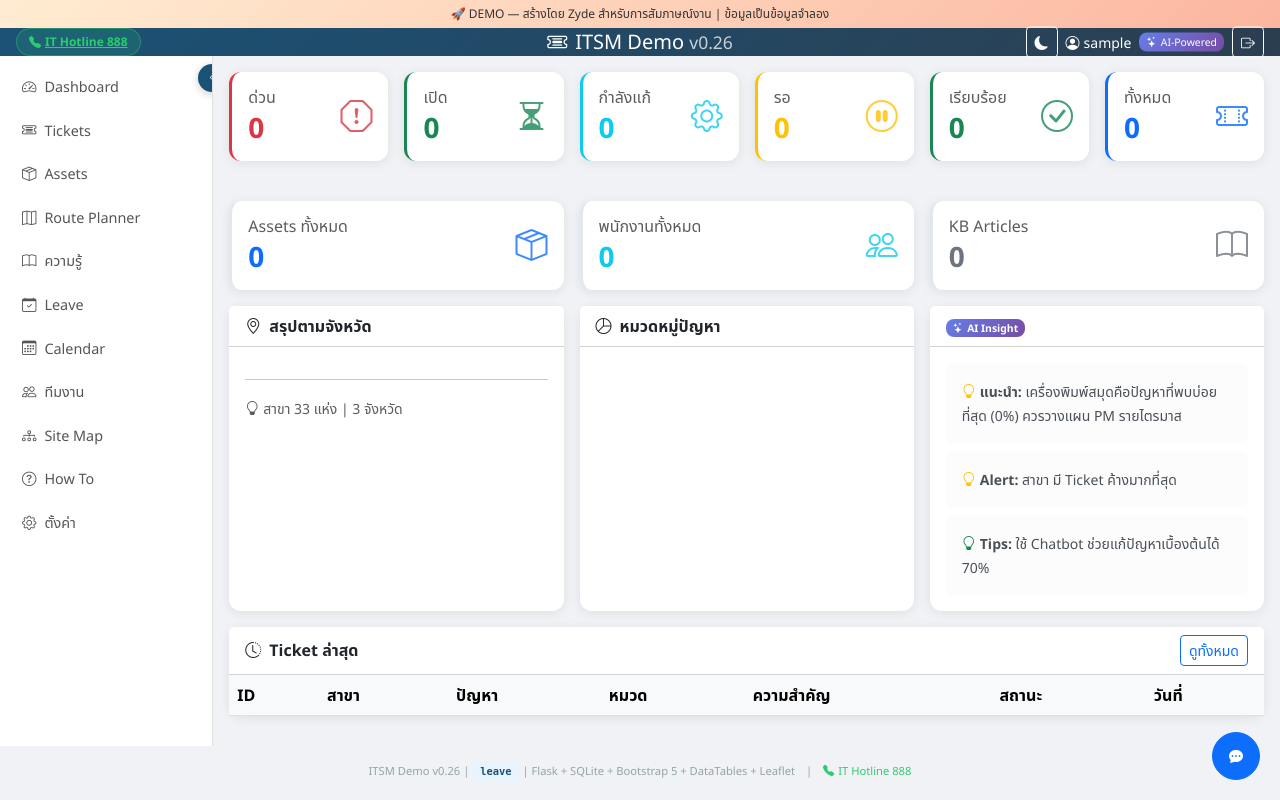
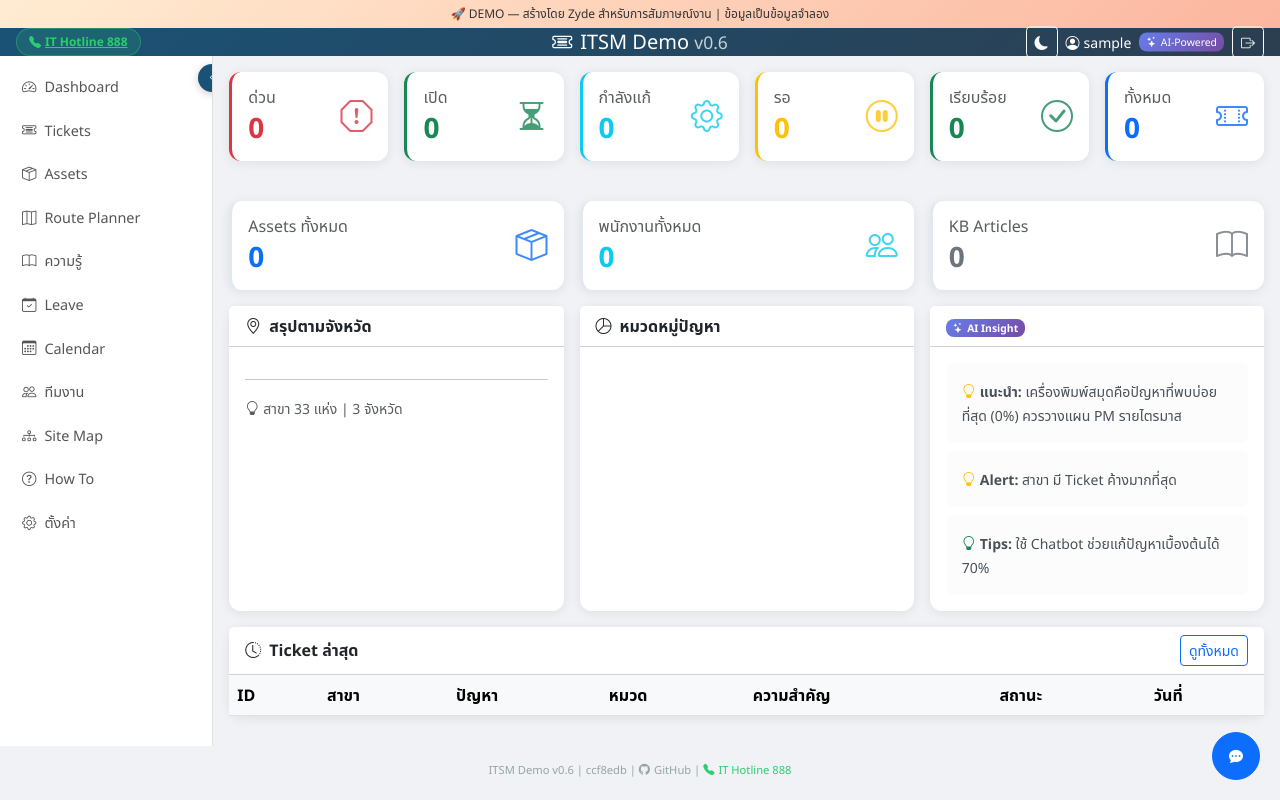
Before and after one commit to zyde-david/itsmdemo, a Flask app: page / in a window 1280 px wide. Run offline with Flask 3, Linux system fonts and the light colour scheme; the visitor is signed in with stand-in values (Sample User, id 1); data that the repository does not hold is empty; some libraries are stand-ins or nearby versions.

Commit message:
[verified] align app version with dev log milestone

```diff
--- a/templates/base.html
+++ b/templates/base.html
@@ -264,7 +264,7 @@ small,.small{color:var(--text-muted)}
    <a href="tel:888" class="quick-dial-btn"><i class="bi bi-telephone-fill"></i>IT Hotline 888</a>
   </div>
   <!-- Center: Brand -->
-  <a href="/" class="navbar-brand mb-0 h5 text-white text-decoration-none"><i class="bi bi-ticket-detailed me-2"></i>ITSM Demo <span class="small fw-normal opacity-75">v0.26</span></a>
+  <a href="/" class="navbar-brand mb-0 h5 text-white text-decoration-none"><i class="bi bi-ticket-detailed me-2"></i>ITSM Demo <span class="small fw-normal opacity-75">v0.6</span></a>
   <!-- Right: Theme toggle + User + Logout -->
   <div class="nav-user-section d-flex align-items-center gap-2">
    <button class="btn btn-sm btn-outline-light d-md-none me-1" type="button" id="sidebarToggle"><i class="bi bi-list"></i></button>
@@ -497,8 +497,8 @@ function initTable(selector,opts={}){
 </script>
 {% block extra_scripts %}{% endblock %}
 <div class="footer text-center py-3" style="color:#95a5a6;font-size:.7rem">
-  ITSM Demo v0.26 | <span class="id-badge" style="font-size:.65rem">leave</span> | Flask + SQLite + Bootstrap 5 + DataTables + Leaflet
-  <span class="d-none d-md-inline mx-2">|</span>
+  ITSM Demo v0.6 | ccf8edb |
+  <a href="https://github.com/zyde-david" target="_blank" class="text-decoration-none" style="color:#95a5a6"><i class="bi bi-github me-1"></i>GitHub</a> |
   <a href="tel:888" class="d-none d-md-inline" style="color:#2ecc71;font-size:.7rem;text-decoration:none"><i class="bi bi-telephone-fill me-1"></i>IT Hotline 888</a>
 </div>
 </body>
```
